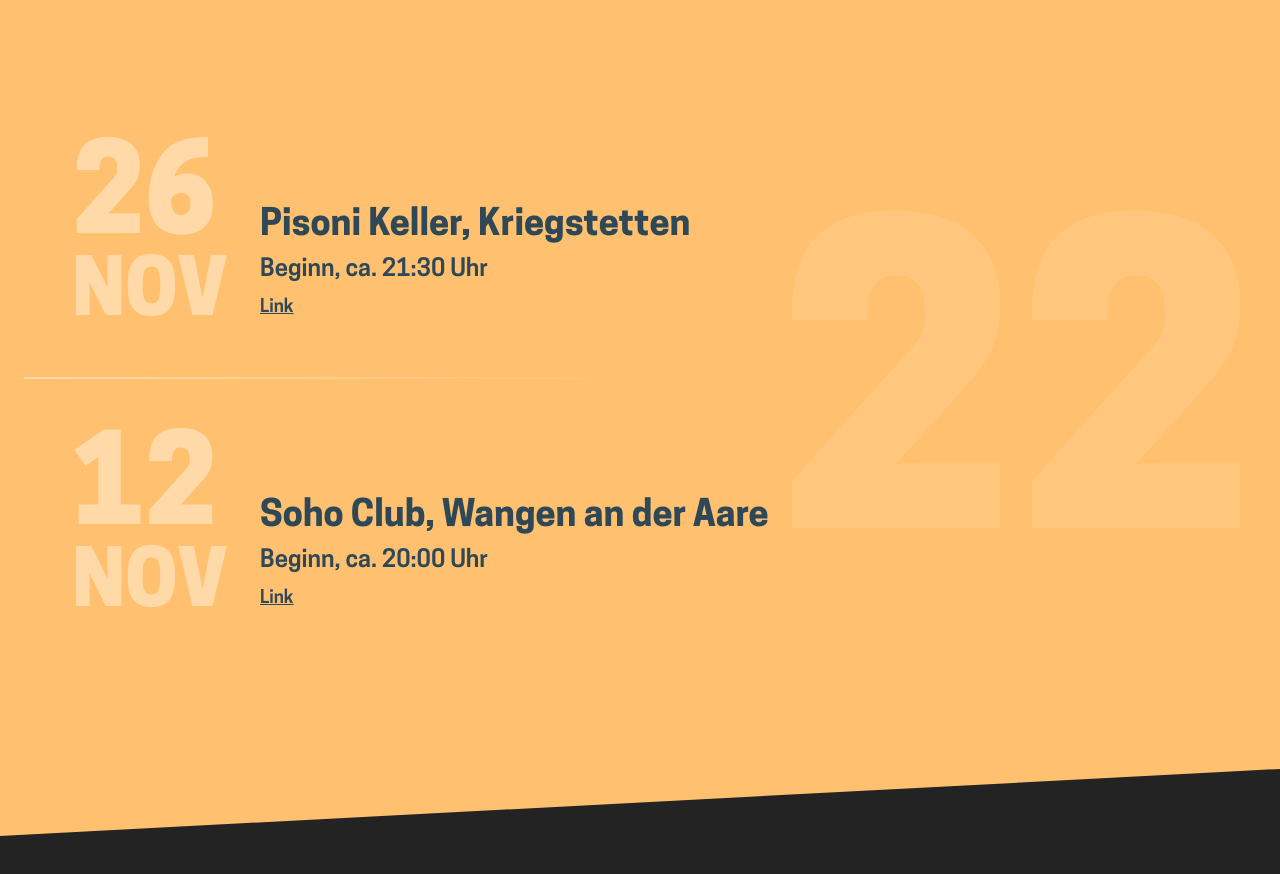
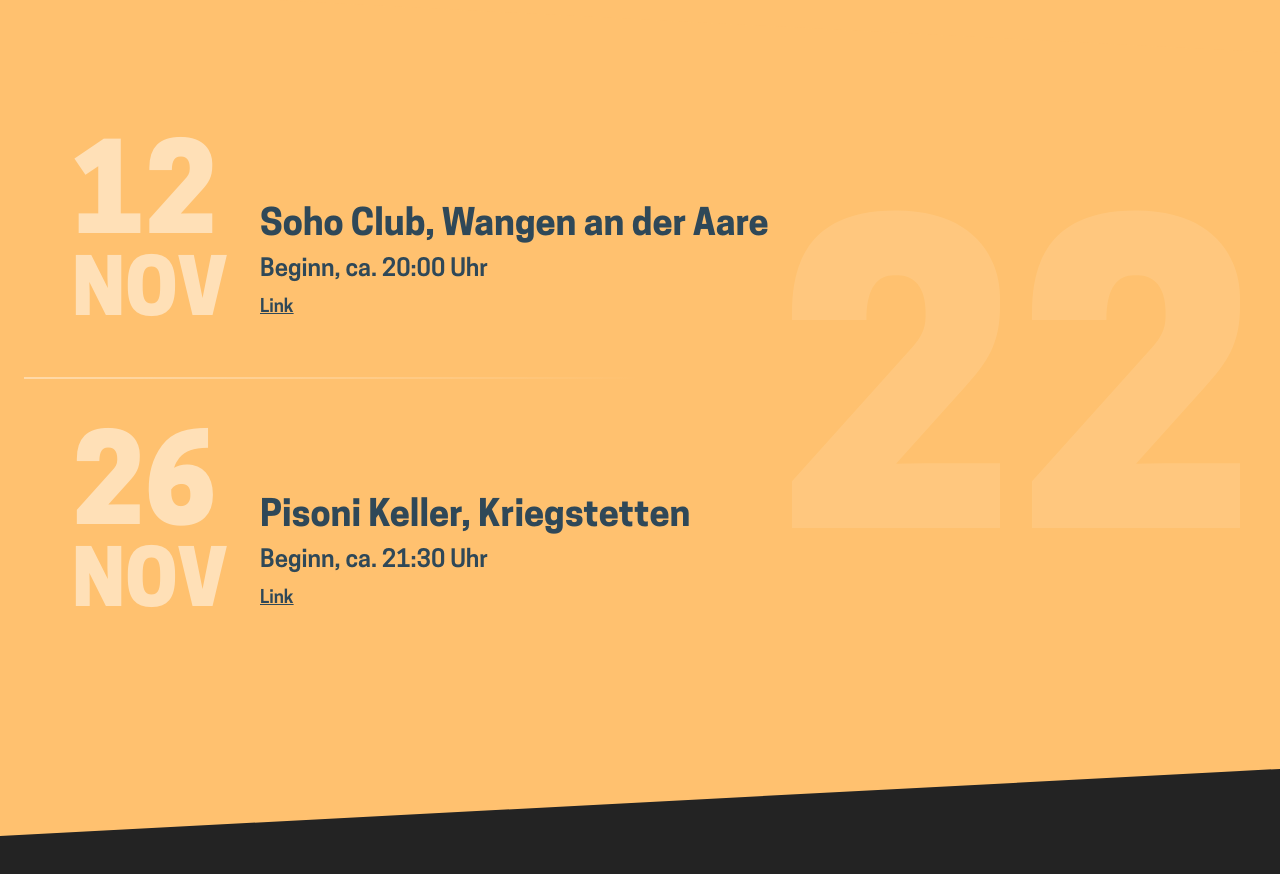
Before and after one commit to fidu85/midlands-website, a SvelteKit app: page / in a window 1280 px wide. Shown: the part 2248-3122 px from the top of the page. Built offline with nearby package versions, Linux system fonts and the light colour scheme.

Commit message:
sorted concerts ascending every year. past concerts have an opacity.

```diff
--- a/src/components/concert.svelte
+++ b/src/components/concert.svelte
@@ -3,19 +3,22 @@
   export let titel: String = 'Titel';
   export let start: String = 'Start';
   export let link: string = 'https://www.midlands.ch';
+
+  const now = new Date();
+  now.setHours(0, 0, 0, 0);
 </script>
 
-<div class="sm:px-12">
+<div class="sm:px-12 {date.getTime() < now.getTime() ? 'opacity-60' : ''}">
   <div class="flex flex-row items-end space-x-6 sm:space-x-12">
-    <div class="day text-white font-cooper-heavy opacity-40">{new Intl.DateTimeFormat('de', { day: '2-digit' }).format(date)}</div>
-    <div class="text-darkblue font-cooper-bold text-lg leading-6 sm:text-4xl pb-7 sm:pb-12">{titel}</div>
+    <div class="day text-white font-cooper-heavy opacity-50">{new Intl.DateTimeFormat('de', { day: '2-digit' }).format(date)}</div>
+    <div class="text-darkblue font-cooper-bold text-lg leading-6 sm:text-4xl pb-7 sm:pb-12 ">{titel}</div>
   </div>
 
   <div class="flex flex-row items-start space-x-6 sm:space-x-12 -mt-8 sm:-mt-14">
-    <div class="month text-white font-cooper-heavy opacity-40 uppercase">{new Intl.DateTimeFormat('de', { month: 'short' }).format(date)}</div>
+    <div class="month text-white font-cooper-heavy uppercase opacity-50">{new Intl.DateTimeFormat('de', { month: 'short' }).format(date)}</div>
     <div class="flex flex-col justify-between pt-2 sm:pt-4">
-      <div class="text-darkblue font-cooper-semibold text-base sm:text-2xl">{start}</div>
-      <a class="text-darkblue font-cooper-semibold text-sm sm:text-lg underline sm:pt-2" target="_blank" href={link}>Link</a>
+      <div class="text-darkblue font-cooper-semibold text-base sm:text-2xl ">{start}</div>
+      <a class="text-darkblue font-cooper-semibold text-sm sm:text-lg underline sm:pt-2 " target="_blank" href={link}>Link</a>
     </div>
   </div>
 </div>
--- a/src/routes/section_concert.svelte
+++ b/src/routes/section_concert.svelte
@@ -19,6 +19,11 @@
   }
 
   const years: Year[] = concertData as unknown as Year[];
+
+  function sortedConcerts(year: Year): Array<Concert> {
+    let sortedConcerts = year.concerts.sort((objA, objB) => new Date(objA.date).getTime() - new Date(objB.date).getTime());
+    return sortedConcerts;
+  }
 </script>
 
 <section id="concert" class="relative z-0 bg-orange">
@@ -33,7 +38,7 @@
           <span class="inline-block align-text-top text-white font-cooper-heavy opacity-10">{year.label}</span>
         </div>
 
-        {#each year.concerts as concert, concertIndex}
+        {#each sortedConcerts(year) as concert, concertIndex}
           {#if concertIndex != 0}
             <div class="divider w-1/2 bg-gradient-to-r from-white/40 my-3 sm:my-6 2xl:my-12" />
           {/if}
```
